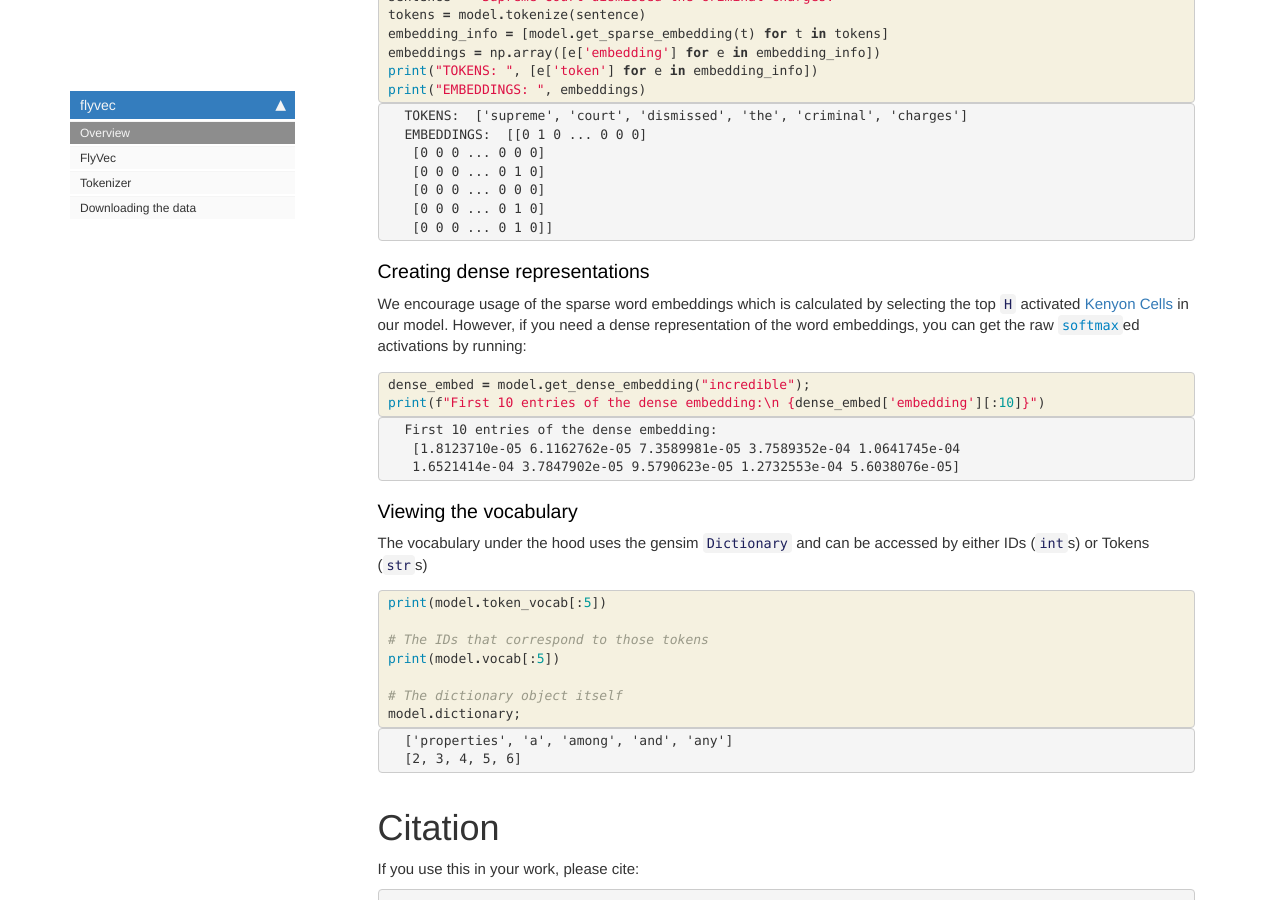
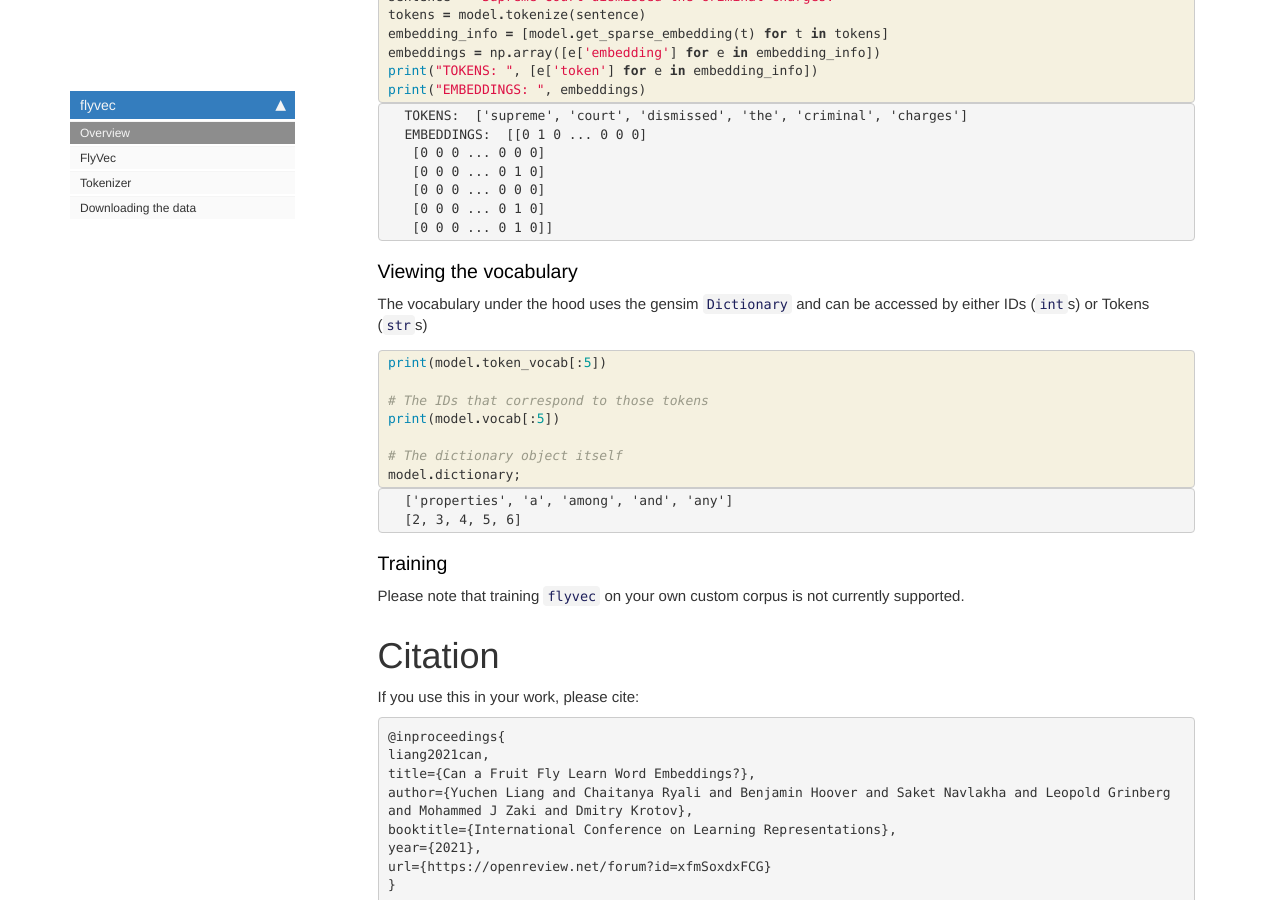
Before and after one commit to bhoov/flyvec, a Jekyll site: the page built from docs/index.html, in a window 1280 px wide and 900 px high, scrolled down 1581 px. Built offline with Jekyll 4.4.1, drawn with Linux system fonts in a browser that asks for light colours; nearby versions of some CDN libraries; comment, search, counter and statistics services are not loaded; some of the changed text lies outside the part shown.

Commit message:
Update readme

```diff
--- a/docs/index.html
+++ b/docs/index.html
@@ -253,53 +253,6 @@ EMBEDDINGS:  [[0 1 0 ... 0 0 0]
 
 <div class="cell border-box-sizing text_cell rendered"><div class="inner_cell">
 <div class="text_cell_render border-box-sizing rendered_html">
-<h3 id="Creating-dense-representations">Creating dense representations<a class="anchor-link" href="#Creating-dense-representations"> </a></h3>
-</div>
-</div>
-</div>
-<div class="cell border-box-sizing text_cell rendered"><div class="inner_cell">
-<div class="text_cell_render border-box-sizing rendered_html">
-<p>We encourage usage of the sparse word embeddings which is calculated by selecting the top <code>H</code> activated <a href="https://en.wikipedia.org/wiki/Kenyon_cell">Kenyon Cells</a> in our model. However, if you need a dense representation of the word embeddings, you can get the raw <a href="/flyvec/core.html#softmax"><code>softmax</code></a>ed activations by running:</p>
-
-</div>
-</div>
-</div>
-    {% raw %}
-
-<div class="cell border-box-sizing code_cell rendered">
-<div class="input">
-
-<div class="inner_cell">
-    <div class="input_area">
-<div class=" highlight hl-ipython3"><pre><span></span><span class="n">dense_embed</span> <span class="o">=</span> <span class="n">model</span><span class="o">.</span><span class="n">get_dense_embedding</span><span class="p">(</span><span class="s2">&quot;incredible&quot;</span><span class="p">);</span>
-<span class="nb">print</span><span class="p">(</span><span class="sa">f</span><span class="s2">&quot;First 10 entries of the dense embedding:</span><span class="se">\n</span><span class="s2"> </span><span class="si">{</span><span class="n">dense_embed</span><span class="p">[</span><span class="s1">&#39;embedding&#39;</span><span class="p">][:</span><span class="mi">10</span><span class="p">]</span><span class="si">}</span><span class="s2">&quot;</span><span class="p">)</span>
-</pre></div>
-
-    </div>
-</div>
-</div>
-
-<div class="output_wrapper">
-<div class="output">
-
-<div class="output_area">
-
-<div class="output_subarea output_stream output_stdout output_text">
-<pre>First 10 entries of the dense embedding:
- [1.8123710e-05 6.1162762e-05 7.3589981e-05 3.7589352e-04 1.0641745e-04
- 1.6521414e-04 3.7847902e-05 9.5790623e-05 1.2732553e-04 5.6038076e-05]
-</pre>
-</div>
-</div>
-
-</div>
-</div>
-
-</div>
-    {% endraw %}
-
-<div class="cell border-box-sizing text_cell rendered"><div class="inner_cell">
-<div class="text_cell_render border-box-sizing rendered_html">
 <h3 id="Viewing-the-vocabulary">Viewing the vocabulary<a class="anchor-link" href="#Viewing-the-vocabulary"> </a></h3><p>The vocabulary under the hood uses the gensim <code>Dictionary</code> and can be accessed by either IDs (<code>int</code>s) or Tokens (<code>str</code>s)</p>
 
 </div>
@@ -345,6 +298,13 @@ EMBEDDINGS:  [[0 1 0 ... 0 0 0]
 
 <div class="cell border-box-sizing text_cell rendered"><div class="inner_cell">
 <div class="text_cell_render border-box-sizing rendered_html">
+<h3 id="Training">Training<a class="anchor-link" href="#Training"> </a></h3><p>Please note that training <code>flyvec</code> on your own custom corpus is not currently supported.</p>
+
+</div>
+</div>
+</div>
+<div class="cell border-box-sizing text_cell rendered"><div class="inner_cell">
+<div class="text_cell_render border-box-sizing rendered_html">
 <h1 id="Citation">Citation<a class="anchor-link" href="#Citation"> </a></h1><p>If you use this in your work, please cite:</p>
 
 <pre><code>@inproceedings{
--- a/flyvec/__init__.py
+++ b/flyvec/__init__.py
@@ -1,4 +1,4 @@
-__version__ = "0.1.3"
+__version__ = "0.1.4"
 from .core import FlyVec
 from .tokenizer import GensimTokenizer
 
```
Also changed, not shown: README.md, 2 other files.
